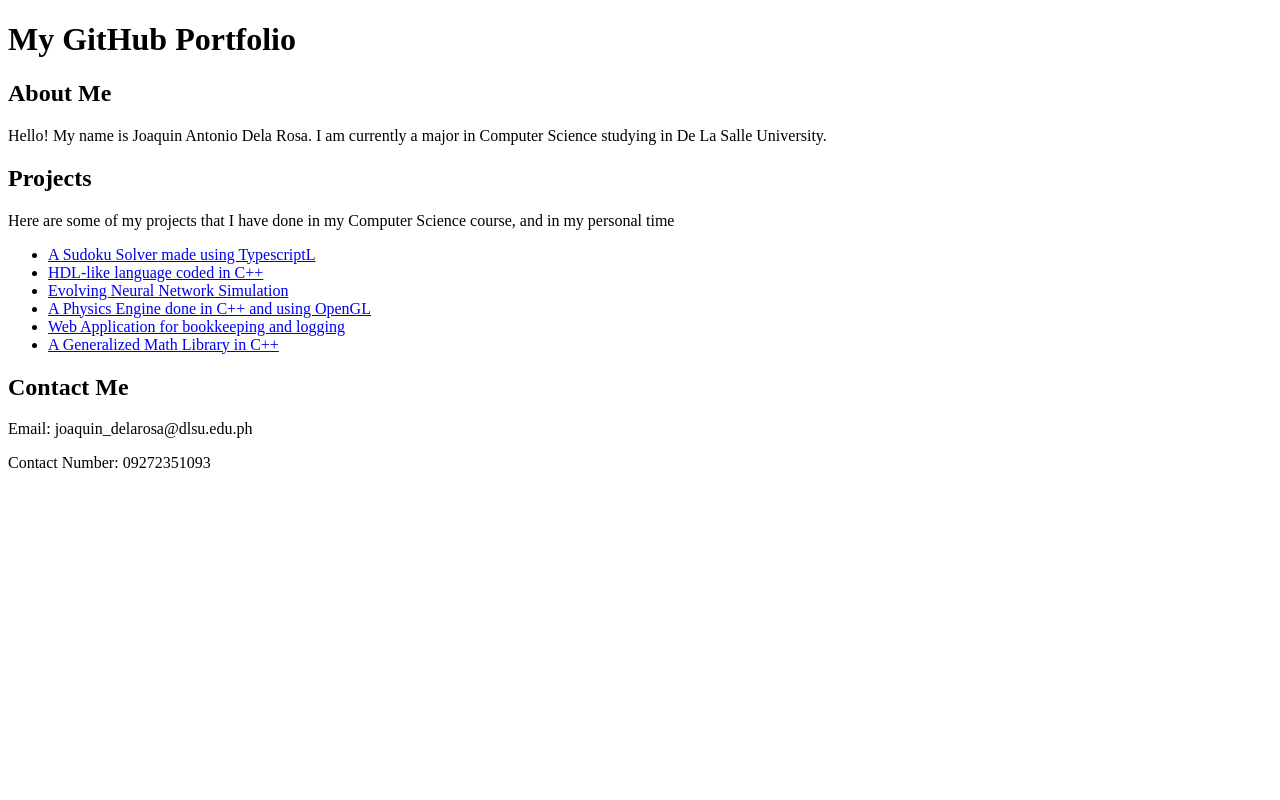
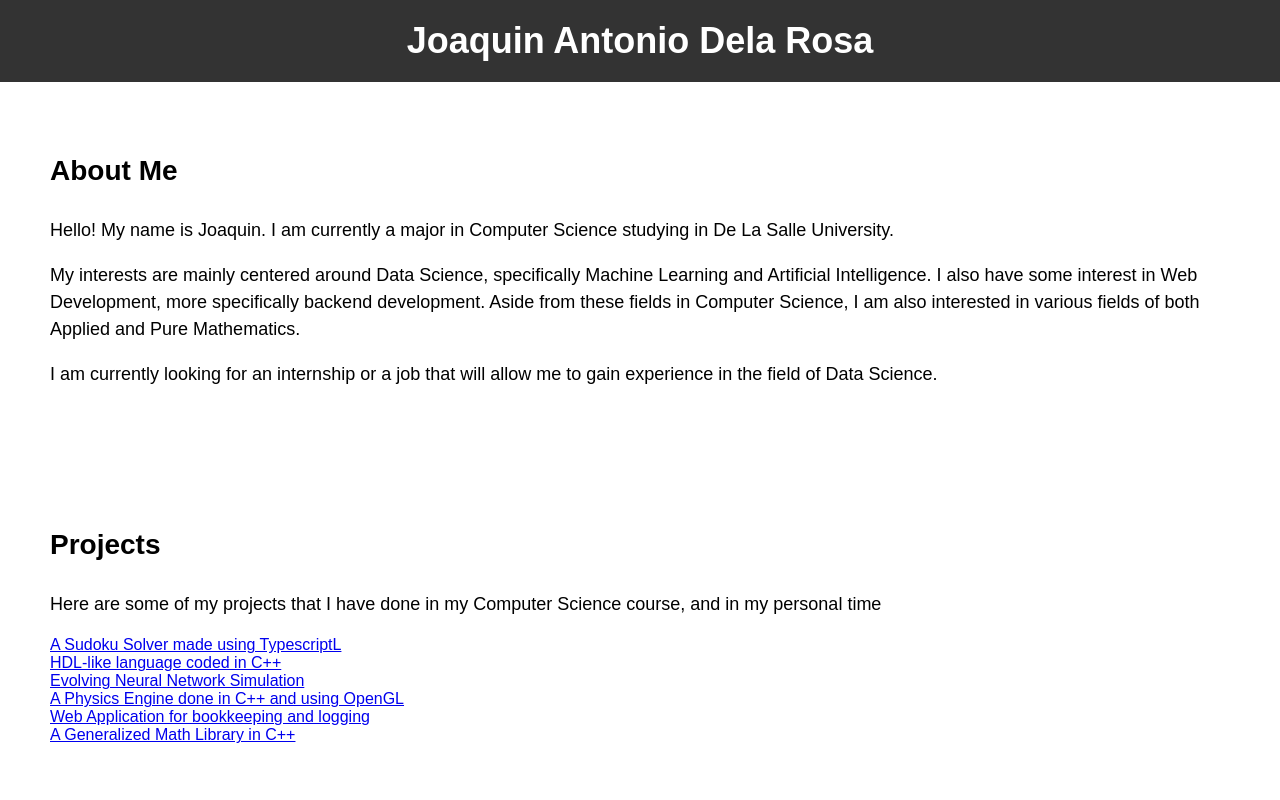
Before and after one commit to JoaquinDelaRosa/JoaquinDelaRosa.github.io, a plain HTML site: page index.html in a window 1280 px wide. Shown: the top 800 px of the page. Drawn offline with Linux system fonts and the light colour scheme.

Commit message:
add: styles

```diff
--- a/index.html
+++ b/index.html
@@ -1,18 +1,32 @@
 <!DOCTYPE html>
 <html>
 <head>
-	<title>My GitHub Portfolio</title>
+	<title>Joaquin Antonio Dela Rosa</title>
+    <link rel="stylesheet" type="text/css" href="styles.css">
 </head>
 <body>
 	<header>
-		<h1>My GitHub Portfolio</h1>
+		<h1>Joaquin Antonio Dela Rosa</h1>
 	</header>
 	<section id="about">
 		<h2>About Me</h2>
 		<p>
-            Hello! My name is Joaquin Antonio Dela Rosa. I am currently a major in Computer Science studying in De La
+            Hello! My name is Joaquin. I am currently a major in Computer Science studying in De La
             Salle University.
         </p>
+
+        <p>
+            My interests are mainly centered around Data Science, specifically Machine Learning and
+            Artificial Intelligence. I also have some interest in Web Development, more specifically
+            backend development. Aside from these fields in Computer Science, I am also interested in
+            various fields of both Applied and Pure Mathematics.
+        </p>
+
+        <p>
+            I am currently looking for an internship or a job that will allow me to gain experience in
+            the field of Data Science.
+        </p>
+
 	</section>
 	<section id="projects">
 		<h2>Projects</h2>
--- /dev/null
+++ b/styles.css
@@ -0,0 +1,36 @@
+body {
+    font-family: Arial, sans-serif;
+    margin: 0;
+    padding: 0;
+}
+
+header {
+    background-color: #333;
+    color: #fff;
+    padding: 20px;
+}
+
+h1 {
+    margin: 0;
+    font-size: 36px;
+    text-align: center;
+}
+
+section {
+    padding: 50px;
+}
+
+h2 {
+    font-size: 28px;
+    margin-bottom: 30px;
+}
+
+p {
+    font-size: 18px;
+    line-height: 1.5;
+}
+
+ul {
+    list-style-type: none;
+    padding: 0
+}
```
